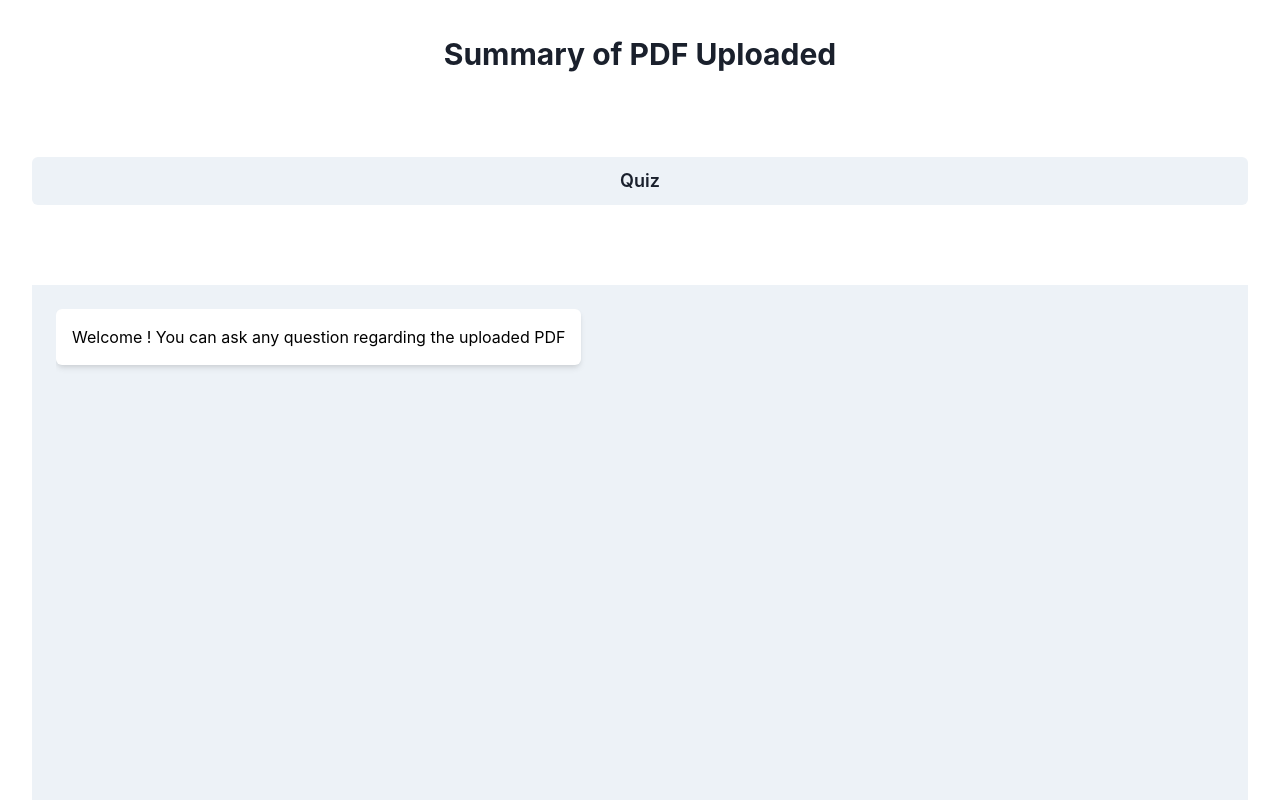
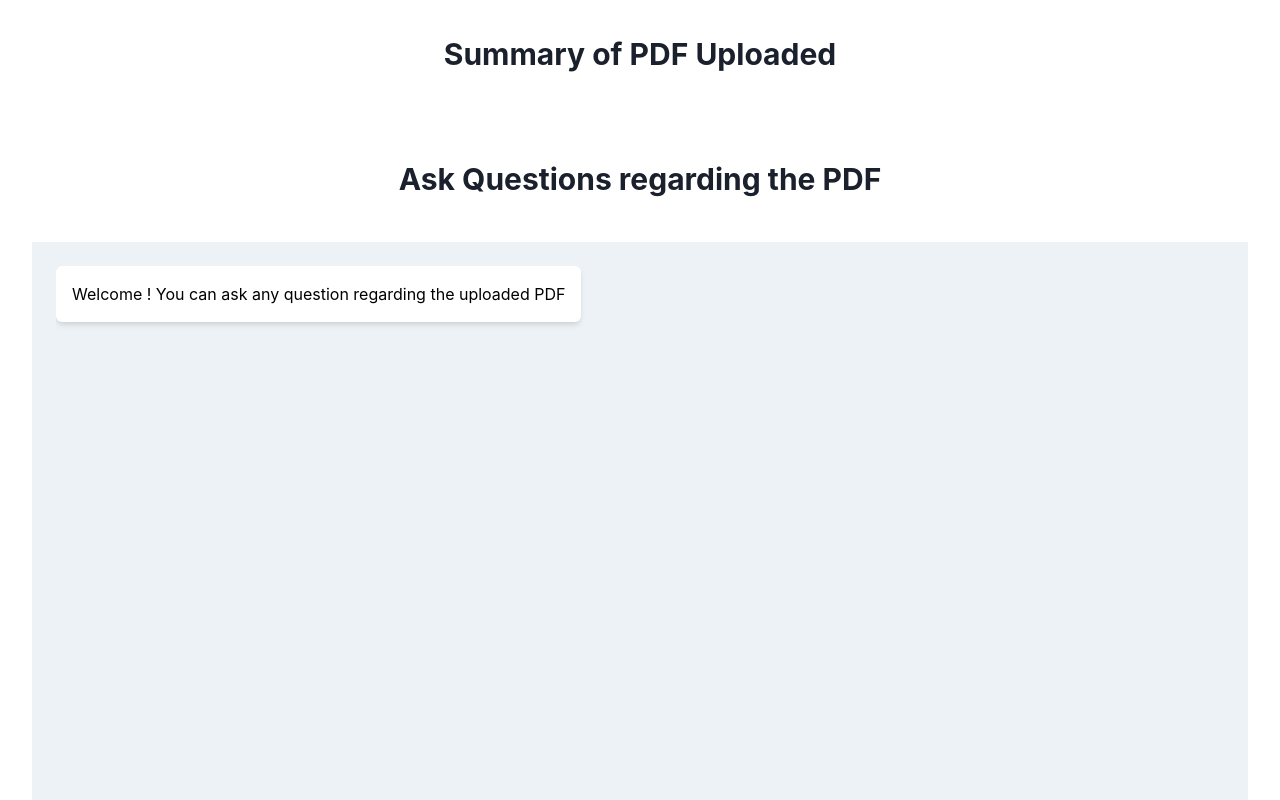
Before and after one commit to dedsecrattle/QuestAI, a React (Vite) app: page /pdfSummary in a window 1280 px wide. Shown: the top 800 px of the page. Built offline with nearby package versions, Linux system fonts and the light colour scheme.

Commit message:
Fix Ui issues

```diff
--- a/src/pages/ChatInterface.jsx
+++ b/src/pages/ChatInterface.jsx
@@ -1,6 +1,7 @@
 import React, { useState, useEffect } from 'react';
 import { Box, Flex, Input, Button, Text,Spinner } from '@chakra-ui/react';
 import { getResponse } from '../backend/generate';
+import Markdown from 'react-markdown';
 
 function ChatInterface({ context }) {
   const [messages, setMessages] = useState([
@@ -34,8 +35,9 @@ function ChatInterface({ context }) {
       <Box flexGrow={1} overflowY="auto">
         {messages.map((message) => (
           <Flex key={message.id} justify={message.sender === 'user' ? 'flex-end' : 'flex-start'} mb={4}>
-            <Box bg={message.sender === 'user' ? 'blue.400' : 'white'} color={message.sender === 'user' ? 'white' : 'black'} p={4} borderRadius="md" shadow="md" maxWidth="70%">
-              <Text textAlign={message.sender === 'user' ? 'right' : 'left'}>{message.text}</Text>
+            <Box bg={message.sender === 'user' ? 'blue.400' : 'white'} color={message.sender === 'user' ? 'white' : 'black'} p={4} borderRadius="md" shadow="md" maxWidth="70%"
+             textAlign={message.sender === 'user' ? 'right' : 'left'}>
+              <Markdown>{message.text}</Markdown>
             </Box>
           </Flex>
         ))}
--- a/src/pages/HomePage.jsx
+++ b/src/pages/HomePage.jsx
@@ -20,8 +20,6 @@ import pdfToText from "react-pdftotext";
 function HomePage (){
     const [topic, setTopic] = useState('');
     const [subTopic, setSubTopic] = useState('');
-    // const [generatedInfo, setGeneratedInfo] = useState('');
-    // const [generatedSummary, setGeneratedSummary] = useState('');
     const [extractedText, setExtractedText] = useState('');
     const [file, setFile] = useState(null)
     const nagivate = useNavigate();
--- a/src/pages/Summary.jsx
+++ b/src/pages/Summary.jsx
@@ -27,8 +27,7 @@ function Summary() {
       <Box textAlign={"left"}>
       <Markdown>{text}</Markdown>
       </Box>
-    <Button onClick={generateQuiz} size='lg'>Quiz</Button>
-    <Text>{generatedQuiz}</Text>
+      <Text as={"b"} fontSize={'3xl'}>Ask Questions regarding the PDF</Text>
     <Flex direction="column" flexGrow={1}>
         <ChatInterface context={extractedText}/>
       </Flex>
```
